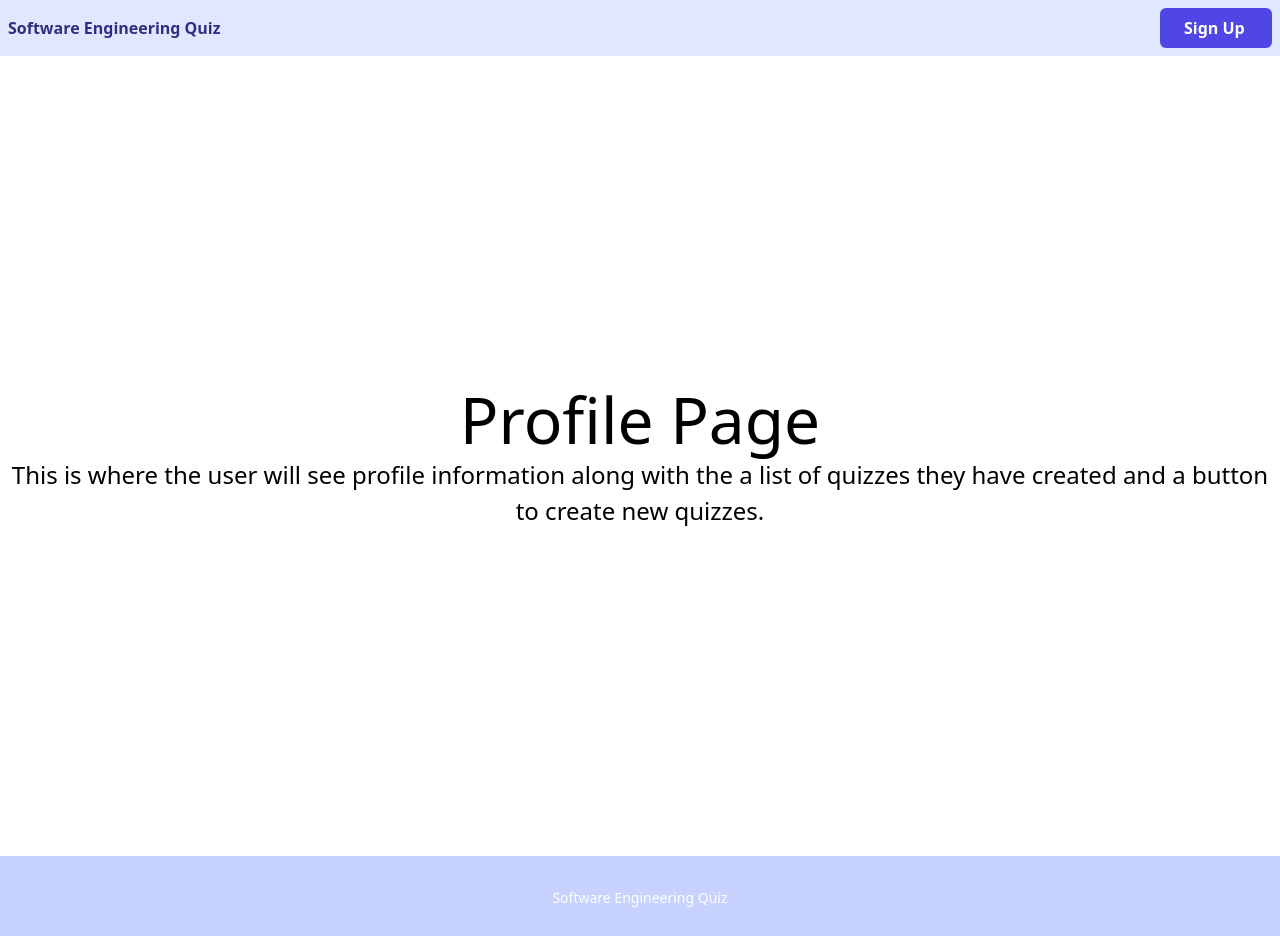
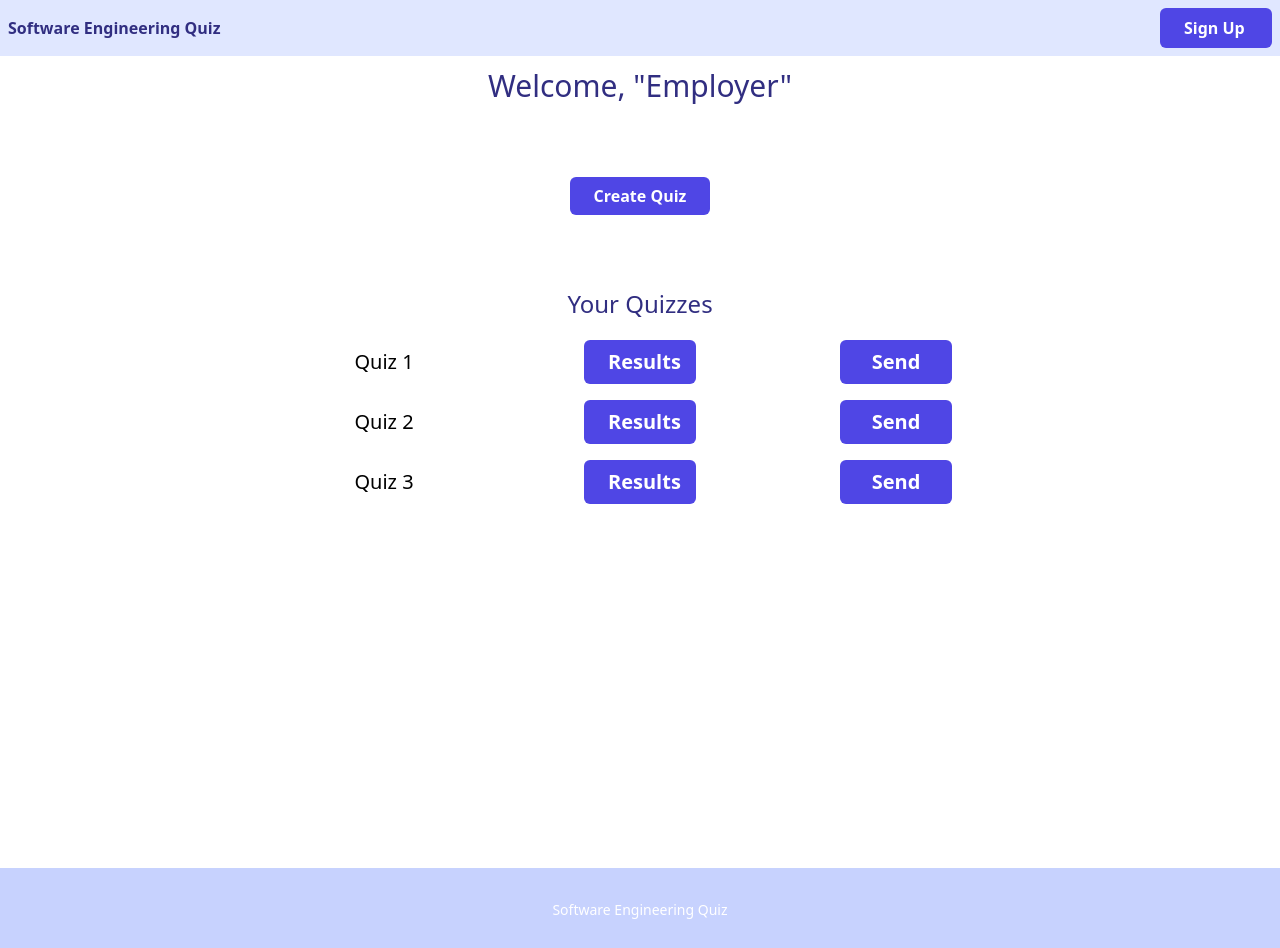
Before and after one commit to alecbar/software-programming-quiz, a Next.js app in the folder next-app/: page /profile in a window 1280 px wide. Built offline with nearby package versions, Linux system fonts and the light colour scheme.

Commit message:
initial commit

```diff
--- a/next-app/pages/profile.js
+++ b/next-app/pages/profile.js
@@ -4,21 +4,34 @@ import styles from '../styles/Profile.module.css'
 
 export default function Home() {
   return (
-    <div className={styles.container}>
+    <div className="w-full">
       <Head>
-        <title>Create Next App</title>
-        <meta name="description" content="Generated by create next app" />
+        <title>Profile Page</title>
+        <meta name="description" content="Software Programming Quiz" />
         <link rel="icon" href="/favicon.ico" />
       </Head>
 
-      <main className={styles.main}>
-        <h1 className={styles.title}>
-          Profile Page
-        </h1>
+      <main className="max-w h-screen">
 
-        <p className={styles.description}>
-          This is where the user will see profile information along with the a list of quizzes they have created and a button to create new quizzes.
-        </p>
+        <h1 className="text-3xl mt-3 text-center text-indigo-900">Welcome, &quot;Employer&quot;</h1>
+
+        <div className="my-20 text-center ">
+            <a href="new_quiz" className="text-white font-semibold bg-indigo-600 w-28 m-2 py-2 px-6 rounded-md mx-auto">Create Quiz</a>
+        </div>
+
+        <h2 className="grid text-center text-2xl text-indigo-900">Your Quizzes</h2>
+
+        <div className="mt-3 grid grid-cols-5 justify-center text-center text-xl font-light">
+          <p className="my-auto p-2 col-start-2">Quiz 1</p>
+          <a href="results" className="text-white font-semibold bg-indigo-600 w-28 m-2 py-2 px-6 rounded-md mx-auto">Results</a>
+          <a href="send" className="text-white font-semibold bg-indigo-600 w-28 m-2 py-2 px-6 rounded-md mx-auto">Send</a>
+          <p className="my-auto p-2 col-start-2">Quiz 2</p>
+          <a href="results" className="text-white font-semibold bg-indigo-600 w-28 m-2 py-2 px-6 rounded-md mx-auto">Results</a>
+          <a href="send" className="text-white font-semibold bg-indigo-600 w-28 m-2 py-2 px-6 rounded-md mx-auto">Send</a>
+          <p className="my-auto p-2 col-start-2">Quiz 3</p>
+          <a href="results" className="text-white font-semibold bg-indigo-600 w-28 m-2 py-2 px-6 rounded-md mx-auto">Results</a>
+          <a href="send" className="text-white font-semibold bg-indigo-600 w-28 m-2 py-2 px-6 rounded-md mx-auto">Send</a>
+        </div>
 
       </main>
 
```
Also changed, not shown: 1 other file (tests, documents, lock files or other folders).
